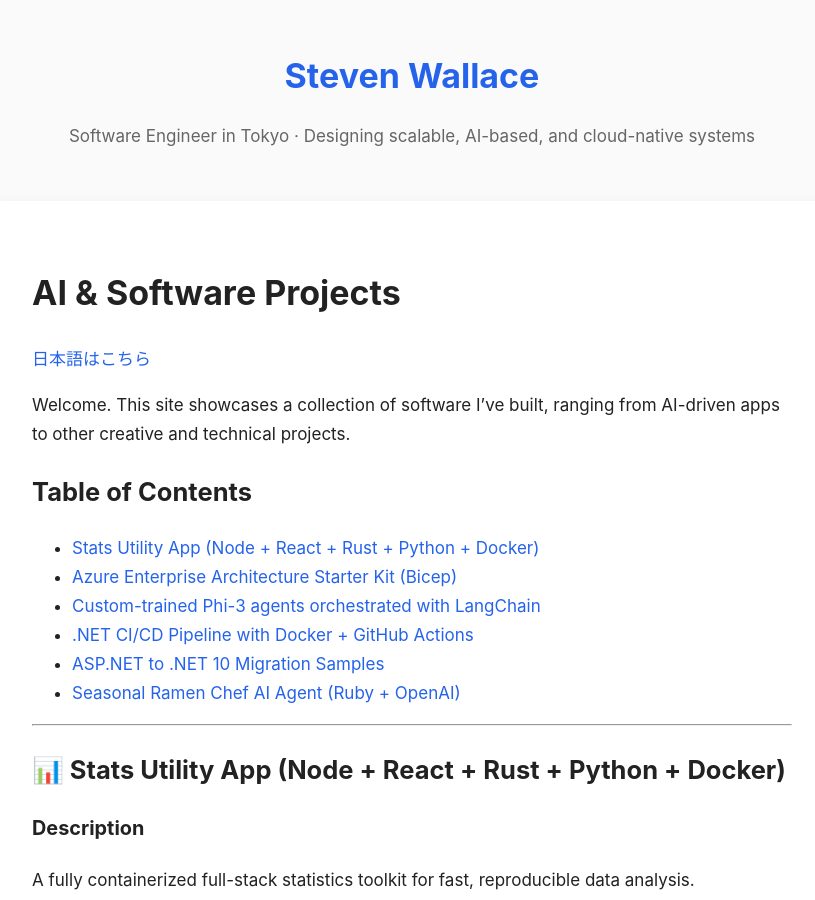
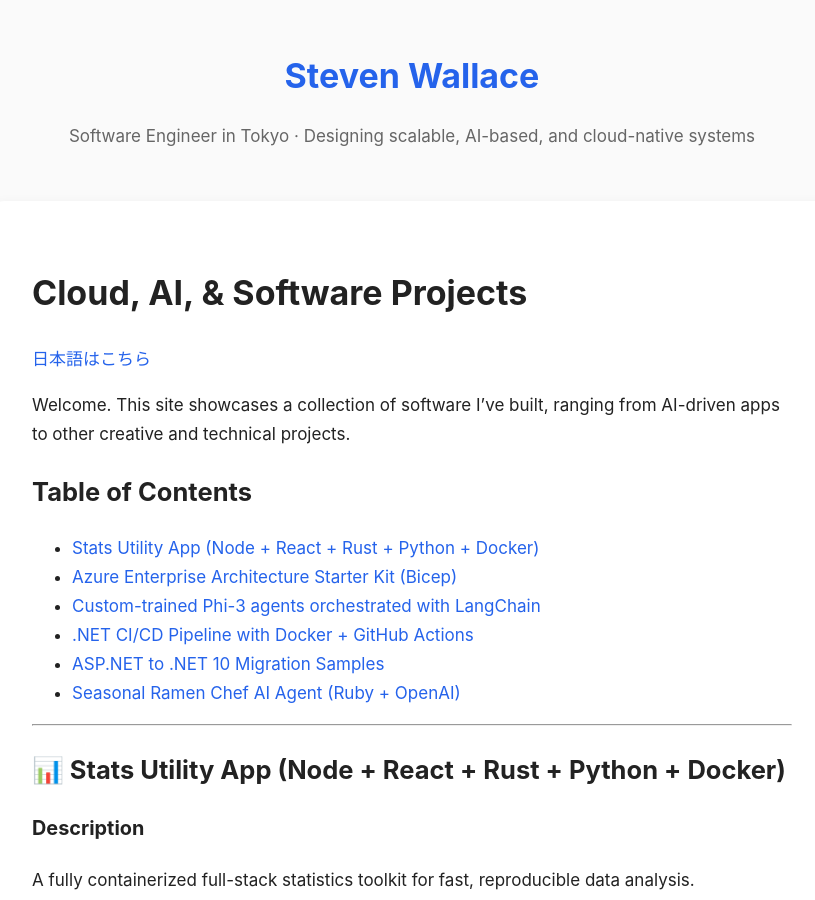
Before and after one commit to swallace100/swallace100.github.io, a Jekyll site: the page built from index.md, in a window 1280 px wide and 900 px high. Shown: the whole window, without its empty margins (228-1043 px from the left). Built offline with Jekyll 4.4.1, drawn with Linux system fonts in a browser that asks for light colours.

Commit message:
updated title.

```diff
--- a/index.md
+++ b/index.md
@@ -8,7 +8,7 @@ last_modified_at: 2025-10-10
 permalink: /
 ---
 
-# AI & Software Projects
+# Cloud, AI, & Software Projects
 
 [日本語はこちら](#日本語版)
 
```
Also changed, not shown: other parts of index.md (+1 -1 lines).
